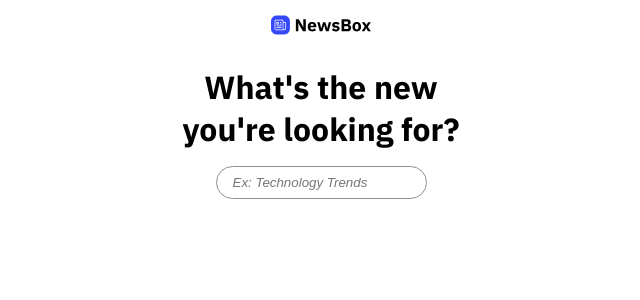
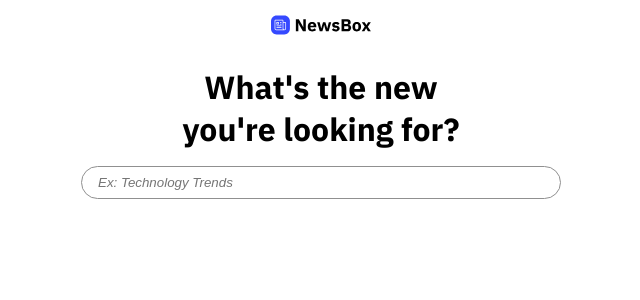
Before and after one commit to Gabriel-Silverio-96/news-box, a Vue app: page / in a window 1280 px wide. Shown: the top 300 px of the page, without its empty margins (319-959 px from the left). Built offline with nearby package versions, Linux system fonts and the light colour scheme.

Commit message:
style: input width

```diff
--- a/src/components/TextField.vue
+++ b/src/components/TextField.vue
@@ -1,7 +1,7 @@
 <template>
-  <div>
+  <div class="text-field">
     <label :for="id">{{ label }}</label>
-    <input :id="id" v-model="modelValue" :placeholder="placeholder" @input="onInput" />
+    <input :id="id" v-model="modelValue" :placeholder="placeholder" :type="type" @input="onInput" />
   </div>
 </template>
 
@@ -12,7 +12,8 @@ const { label, id, placeholder, value } = defineProps({
   label: String,
   id: [String, Number],
   placeholder: String,
-  value: String
+  value: String,
+  type: String
 })
 
 const modelValue = ref(value)
@@ -22,12 +23,23 @@ const onInput = (event) => emit('update:modelValue', event.target.value)
 </script>
 
 <style scoped>
+.text-field {
+  display: flex;
+  flex-direction: column;
+  width: 100%;
+  justify-content: center;
+  align-items: center;
+}
+
 input {
   padding: 0.5rem 1rem;
   border-radius: 3rem;
   width: auto;
   border: 1.4px solid var(--color-gray-200);
   outline: none;
+  flex: 1;
+  width: 100%;
+  max-width: 30rem;
 
   &:focus {
     border-color: var(--color-primary-base);
```
